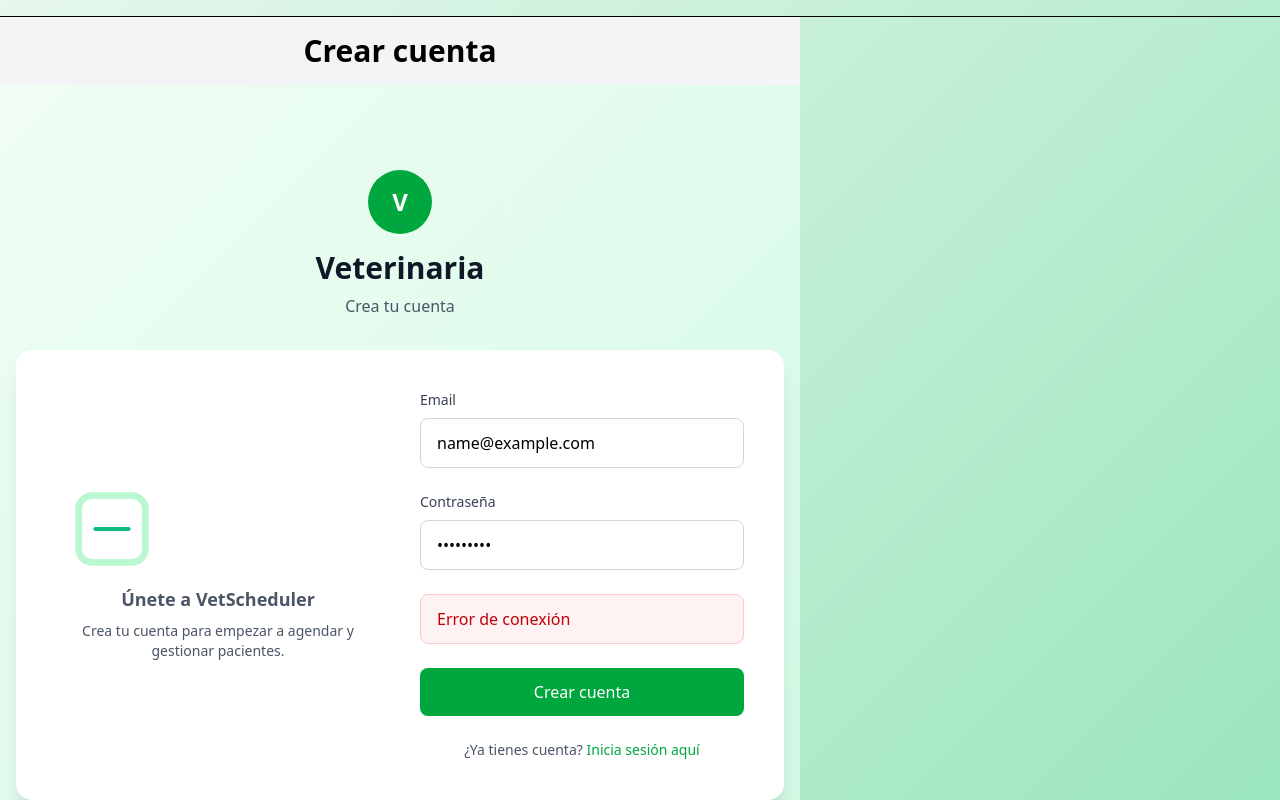
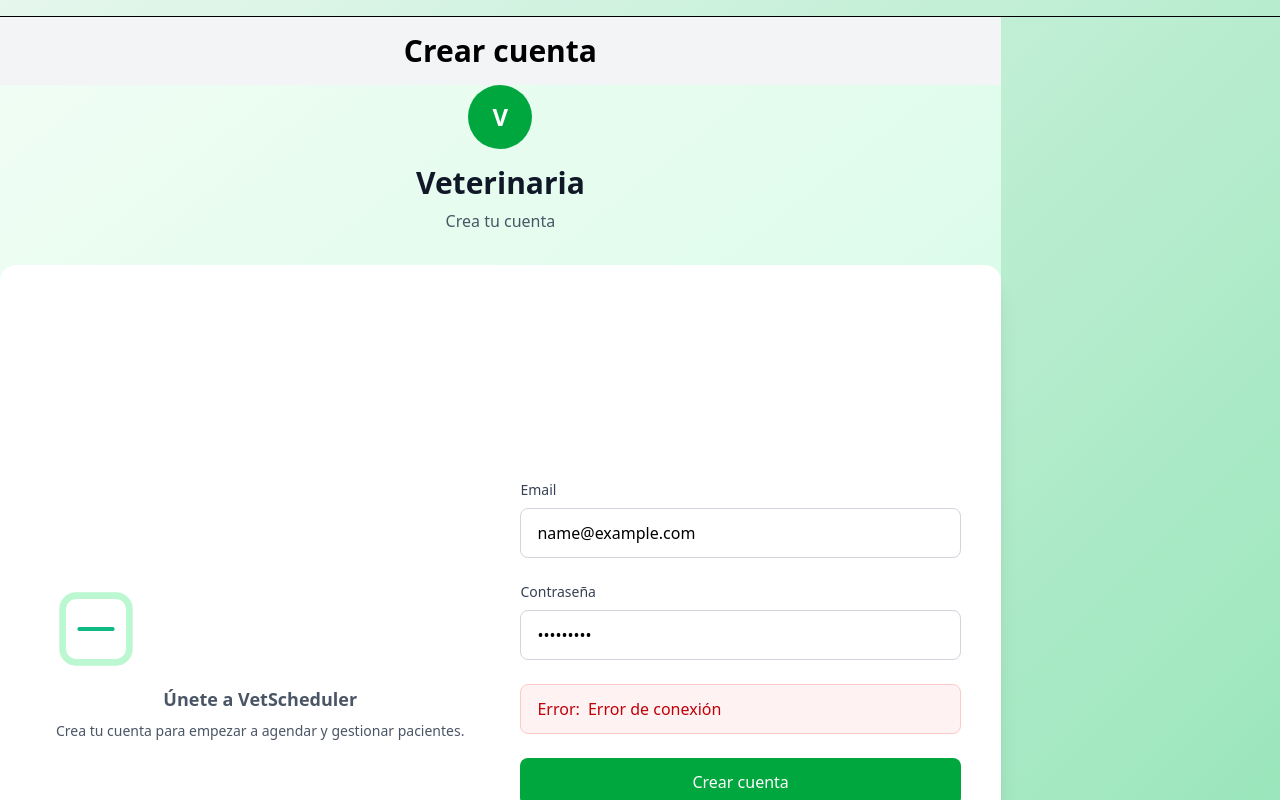
Before and after one commit to PulpFictionApps/Veterinaria, a Next.js app in the folder frontend/: page /register in a window 1280 px wide. Both pictures are taken after typing "name@example.com", "Sample123" into the empty fields and a click on the button "Crear cuenta". Shown: the top 800 px of the page. Built offline with nearby package versions, Linux system fonts and the light colour scheme; no server answers.

Commit message:
implementaciones

```diff
--- a/frontend/src/app/login/page.tsx
+++ b/frontend/src/app/login/page.tsx
@@ -51,8 +51,8 @@ export default function LoginPage() {
   };
 
   return (
-    <div className="min-h-screen flex items-center justify-center bg-gradient-to-br from-blue-50 to-indigo-100 px-4">
-      <div className="w-full max-w-3xl">
+    <div className="min-h-screen flex items-stretch justify-center bg-gradient-to-br from-blue-50 to-indigo-100 px-0">
+      <div className="w-full h-screen">
         {/* Compact header for auth pages - avoid duplicating global header */}
         <div className="text-center mb-6">
           <h1 className="text-2xl font-bold text-gray-900">Inicia sesión</h1>
@@ -60,8 +60,8 @@ export default function LoginPage() {
         </div>
 
         {/* Login Form */}
-        <div className="bg-white rounded-2xl shadow-xl p-8 grid grid-cols-1 md:grid-cols-2 gap-6 items-center">
-          <div className="hidden md:block p-6">
+        <div className="bg-white rounded-none md:rounded-2xl shadow-none md:shadow-xl p-6 md:p-8 grid grid-cols-1 md:grid-cols-2 gap-6 items-stretch h-full overflow-hidden">
+          <div className="hidden md:block p-6 h-full">
             <div className="h-full flex items-center justify-center text-center text-gray-600">
               <div>
                 <div className="mb-4"><svg width="80" height="80" viewBox="0 0 24 24" fill="none" xmlns="http://www.w3.org/2000/svg"><circle cx="12" cy="12" r="10" stroke="#c7d2fe" strokeWidth="2"/><path d="M8 14s1.5-2 4-2 4 2 4 2" stroke="#6366f1" strokeWidth="1.2" strokeLinecap="round" strokeLinejoin="round"/></svg></div>
@@ -71,8 +71,9 @@ export default function LoginPage() {
             </div>
           </div>
 
-          <div className="p-2">
-            <form onSubmit={handleSubmit} className="space-y-6">
+          <div className="p-4 md:p-2 flex items-center justify-center overflow-auto">
+            <div className="w-full max-w-md">
+              <form onSubmit={handleSubmit} className="space-y-6">
             <div>
               <label htmlFor="email" className="block text-sm font-medium text-gray-700 mb-2">
                 Email
@@ -83,9 +84,11 @@ export default function LoginPage() {
                 placeholder="tu@email.com"
                 value={email}
                 onChange={(e) => setEmail(e.target.value)}
-                className="w-full px-4 py-3 border border-gray-300 rounded-lg focus:ring-2 focus:ring-blue-500 focus:border-transparent transition-colors"
+                className="w-full px-4 py-3 border border-gray-300 rounded-lg focus-visible:outline-none focus-visible:ring-2 focus-visible:ring-blue-500 focus:border-transparent transition-colors"
+                aria-describedby="email-help"
                 required
               />
+              <p id="email-help" className="sr-only">Usa el email con el que te registraste.</p>
             </div>
 
             <div>
@@ -98,28 +101,32 @@ export default function LoginPage() {
                 placeholder="••••••••"
                 value={password}
                 onChange={(e) => setPassword(e.target.value)}
-                className="w-full px-4 py-3 border border-gray-300 rounded-lg focus:ring-2 focus:ring-blue-500 focus:border-transparent transition-colors"
+                className="w-full px-4 py-3 border border-gray-300 rounded-lg focus-visible:outline-none focus-visible:ring-2 focus-visible:ring-blue-500 focus:border-transparent transition-colors"
+                aria-describedby="password-help"
                 required
               />
+              <p id="password-help" className="sr-only">Tu contraseña debe tener al menos 8 caracteres.</p>
             </div>
 
             {error && (
-              <div className="bg-red-50 border border-red-200 text-red-700 px-4 py-3 rounded-lg">
-                {error}
+              <div role="alert" aria-live="assertive" className="bg-red-50 border border-red-200 text-red-700 px-4 py-3 rounded-lg">
+                <strong className="font-medium">Error: </strong>
+                <span className="ml-1">{error}</span>
               </div>
             )}
 
             <button
               type="submit"
-              className={`w-full bg-blue-600 text-white py-3 px-4 rounded-lg font-medium hover:bg-blue-700 focus:ring-2 focus:ring-blue-500 focus:ring-offset-2 transition-colors ${loading ? 'opacity-70 cursor-wait' : ''}`}
+              aria-label="Iniciar sesión"
+              className={`w-full bg-blue-600 text-white py-3 px-4 rounded-lg font-medium hover:bg-blue-700 focus-visible:outline-none focus-visible:ring-2 focus-visible:ring-blue-500 focus-visible:ring-offset-2 transition-colors ${loading ? 'opacity-70 cursor-wait' : ''}`}
               disabled={loading}
               aria-busy={loading}
             >
               {loading ? 'Iniciando...' : 'Iniciar sesión'}
             </button>
-            </form>
+              </form>
 
-            <div className="mt-6 text-center">
+              <div className="mt-6 text-center">
             <p className="text-sm text-gray-600">
               ¿No tienes cuenta?{' '}
               <a href="/register" className="text-blue-600 hover:text-blue-700 font-medium">
@@ -127,6 +134,7 @@ export default function LoginPage() {
               </a>
             </p>
           </div>
+            </div>
           </div>
         </div>
 
--- a/frontend/src/app/register/page.tsx
+++ b/frontend/src/app/register/page.tsx
@@ -36,8 +36,8 @@ export default function RegisterPage() {
   };
 
   return (
-    <div className="min-h-screen flex items-center justify-center bg-gradient-to-br from-green-50 to-emerald-100 px-4">
-      <div className="w-full max-w-3xl">
+    <div className="min-h-screen flex items-stretch justify-center bg-gradient-to-br from-green-50 to-emerald-100 px-0">
+      <div className="w-full h-screen">
         {/* Logo/Header */}
         <div className="text-center mb-8">
           <div className="mx-auto w-16 h-16 bg-green-600 rounded-full flex items-center justify-center mb-4">
@@ -48,8 +48,8 @@ export default function RegisterPage() {
         </div>
 
         {/* Register Form */}
-        <div className="bg-white rounded-2xl shadow-xl p-8 grid grid-cols-1 md:grid-cols-2 gap-6 items-center">
-          <div className="hidden md:block p-6">
+        <div className="bg-white rounded-none md:rounded-2xl shadow-none md:shadow-xl p-6 md:p-8 grid grid-cols-1 md:grid-cols-2 gap-6 items-stretch h-full overflow-hidden">
+          <div className="hidden md:block p-6 h-full">
             <div className="h-full flex items-center justify-center text-center text-gray-600">
               <div>
                 <div className="mb-4"><svg width="80" height="80" viewBox="0 0 24 24" fill="none" xmlns="http://www.w3.org/2000/svg"><rect x="2" y="2" width="20" height="20" rx="4" stroke="#bbf7d0" strokeWidth="2"/><path d="M7 12h10" stroke="#10b981" strokeWidth="1.2" strokeLinecap="round" strokeLinejoin="round"/></svg></div>
@@ -59,8 +59,9 @@ export default function RegisterPage() {
             </div>
           </div>
 
-          <div className="p-2">
-            <form onSubmit={handleSubmit} className="space-y-6">
+          <div className="p-4 md:p-2 flex items-center justify-center overflow-auto">
+            <div className="w-full max-w-md">
+              <form onSubmit={handleSubmit} className="space-y-6">
             <div>
               <label htmlFor="email" className="block text-sm font-medium text-gray-700 mb-2">
                 Email
@@ -71,9 +72,11 @@ export default function RegisterPage() {
                 placeholder="tu@email.com"
                 value={email}
                 onChange={(e) => setEmail(e.target.value)}
-                className="w-full px-4 py-3 border border-gray-300 rounded-lg focus:ring-2 focus:ring-green-500 focus:border-transparent transition-colors"
+                className="w-full px-4 py-3 border border-gray-300 rounded-lg focus-visible:outline-none focus-visible:ring-2 focus-visible:ring-green-500 focus:border-transparent transition-colors"
+                aria-describedby="email-help"
                 required
               />
+              <p id="email-help" className="sr-only">Usa el email con el que te registraste.</p>
             </div>
 
             <div>
@@ -86,28 +89,32 @@ export default function RegisterPage() {
                 placeholder="••••••••"
                 value={password}
                 onChange={(e) => setPassword(e.target.value)}
-                className="w-full px-4 py-3 border border-gray-300 rounded-lg focus:ring-2 focus:ring-green-500 focus:border-transparent transition-colors"
+                className="w-full px-4 py-3 border border-gray-300 rounded-lg focus-visible:outline-none focus-visible:ring-2 focus-visible:ring-green-500 focus:border-transparent transition-colors"
+                aria-describedby="password-help"
                 required
               />
+              <p id="password-help" className="sr-only">Tu contraseña debe tener al menos 8 caracteres.</p>
             </div>
 
             {error && (
-              <div className="bg-red-50 border border-red-200 text-red-700 px-4 py-3 rounded-lg">
-                {error}
+              <div role="alert" aria-live="assertive" className="bg-red-50 border border-red-200 text-red-700 px-4 py-3 rounded-lg">
+                <strong className="font-medium">Error: </strong>
+                <span className="ml-1">{error}</span>
               </div>
             )}
 
             <button
               type="submit"
-              className={`w-full bg-green-600 text-white py-3 px-4 rounded-lg font-medium hover:bg-green-700 focus:ring-2 focus:ring-green-500 focus:ring-offset-2 transition-colors ${loading ? 'opacity-70 cursor-wait' : ''}`}
+              aria-label="Crear cuenta"
+              className={`w-full bg-green-600 text-white py-3 px-4 rounded-lg font-medium hover:bg-green-700 focus-visible:outline-none focus-visible:ring-2 focus-visible:ring-green-500 focus-visible:ring-offset-2 transition-colors ${loading ? 'opacity-70 cursor-wait' : ''}`}
               disabled={loading}
               aria-busy={loading}
             >
               {loading ? 'Creando cuenta...' : 'Crear cuenta'}
             </button>
-            </form>
+              </form>
 
-            <div className="mt-6 text-center">
+              <div className="mt-6 text-center">
             <p className="text-sm text-gray-600">
               ¿Ya tienes cuenta?{' '}
               <a href="/login" className="text-green-600 hover:text-green-700 font-medium">
@@ -115,6 +122,7 @@ export default function RegisterPage() {
               </a>
             </p>
           </div>
+            </div>
           </div>
         </div>
       </div>
```
